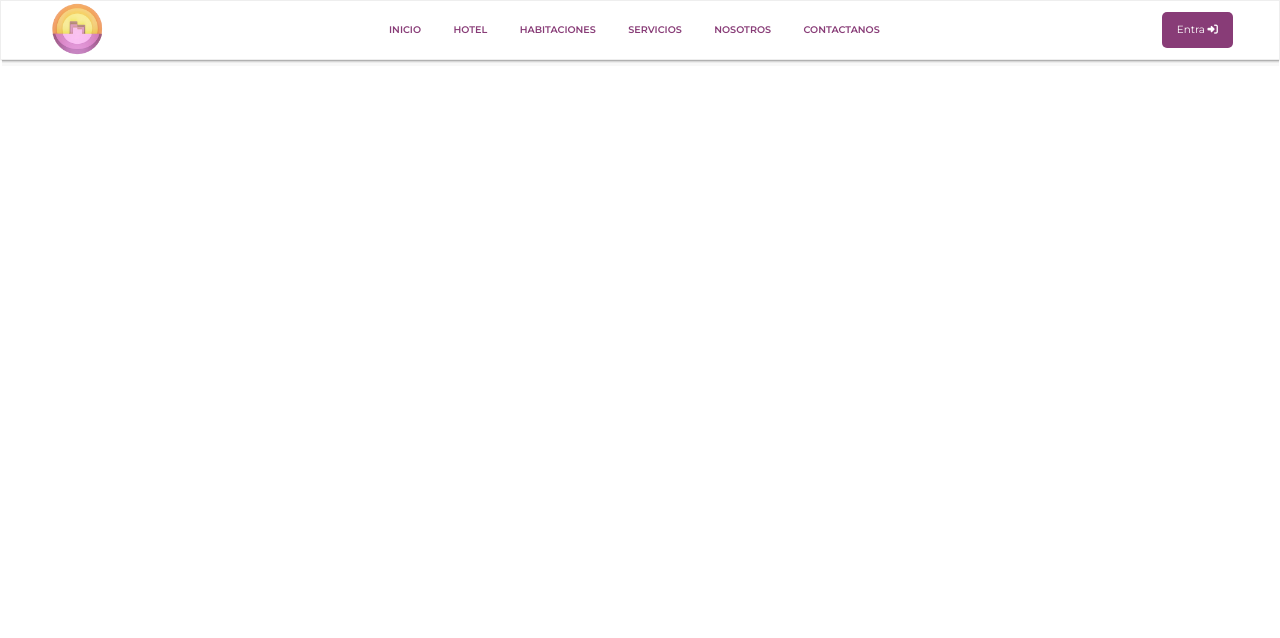
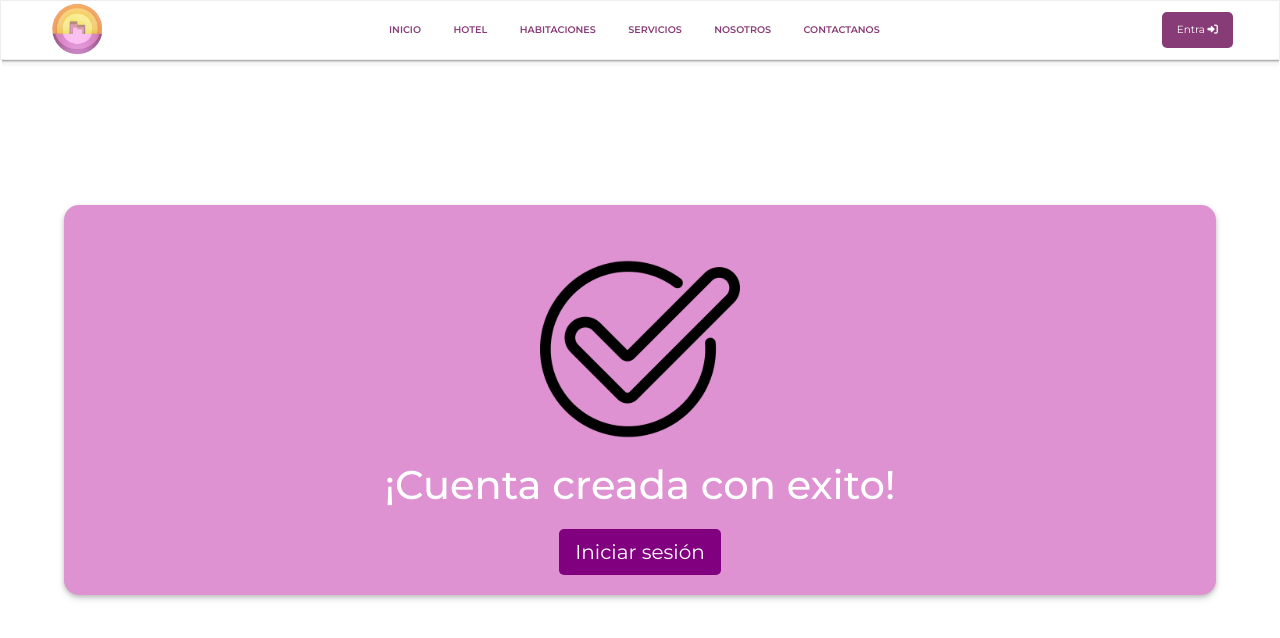
Before and after one commit to OakEsteban/PosadadelSolFRONTEND, a React (Create React App) app: page /Confirmacion in a window 1280 px wide. Shown: the top 638 px of the page. Built offline with nearby package versions, Linux system fonts and the light colour scheme.

Commit message:
Confirmacion contrasenia

```diff
--- a/package.json
+++ b/package.json
@@ -11,6 +11,7 @@
     "gapi-script": "^1.2.0",
     "jwt-decode": "^3.1.2",
     "leaflet": "^1.9.4",
+    "nodemailer": "^6.9.3",
     "react": "^18.2.0",
     "react-bootstrap": "^2.7.4",
     "react-dom": "^18.2.0",
--- a/src/App.js
+++ b/src/App.js
@@ -1,5 +1,4 @@
-import { BrowserRouter as Router, Routes, Route } from 'react-router-dom';
-
+import { BrowserRouter as Router, Routes, Route, Navigate } from 'react-router-dom';
 import Navbar from './components/navbar/Navbar.jsx';
 import Inicio from '../src/components/pages/Inicio.jsx';
 import Hotel from '../src/components/pages/Hotel.jsx';
@@ -8,12 +7,14 @@ import Servicios from '../src/components/pages/Servicios.jsx';
 import Nosotros from '../src/components/pages/Nosotros.jsx';
 import Contactanos from '../src/components/pages/Contactanos.jsx';
 import IniciaSesion from './components/login-register/Login-Registro.jsx'
+import Confirmacion from './components/pages/Confirmacion.jsx';
 
 function App() {
   return (
     <Router>
       <Navbar />
       <Routes>
+        <Route path="/" element={<Navigate to="/Inicio" replace />} />
         <Route exact path="/Inicio" element={<Inicio />} />
         <Route path="/Hotel" element={<Hotel />} />
         <Route path="/Habitaciones" element={<Habitaciones />} />
@@ -21,6 +22,8 @@ function App() {
         <Route path="/Nosotros" element={<Nosotros />} />
         <Route path="/contactanos" element={<Contactanos />} />
         <Route path="/Inicia-Sesion" element={<IniciaSesion />} />
+        <Route path="/Confirmacion" element={<Confirmacion/>} />
+        <Route path="*" element={<Navigate to="/Inicio" replace />} />
       </Routes>
     </Router>
   );
--- /dev/null
+++ b/src/Styles/Confirmacion.css
@@ -0,0 +1,49 @@
+.confirmacion-box {
+    background-color: #DE92D1;
+    border-radius: 15px;
+    width: 50%;
+    height: 42vh;
+    position: absolute;
+    top: 50%;
+    left: 50%;
+    transform: translate(-50%, -50%);
+    color: white;
+    box-shadow: 0 2px 4px rgba(0, 0, 0, 0.2), 0 4px 8px rgba(0, 0, 0, 0.1);
+}
+
+.confirmacion-element {
+    display: flex;
+    flex-direction: column;
+    align-items: center;
+    margin-top: 1.5vh;
+}
+
+.confirmacion-button{
+    display: inline-block;
+    border-radius: 5px;
+    border: none;
+    background-color: purple;
+    color: white;
+    padding: 1vh 2vh;
+    text-align: center;
+    text-decoration: none;
+    font-size: 2.5vh;
+}
+
+/* Estilos para pantallas más pequeñas */
+@media (max-width: 1280px) {
+    .confirmacion-box {
+        width: 90%;
+        height: auto;
+        padding: 20px;
+    }
+}
+
+/* Estilos para pantallas aún más pequeñas */
+@media (max-width: 480px) {
+    .confirmacion-box {
+        width: 95%;
+        height: auto;
+        padding: 10px;
+    }
+}
--- a/src/Styles/Contactanos.css
+++ b/src/Styles/Contactanos.css
@@ -4,7 +4,7 @@
   justify-content: center;
   align-items: center;
   text-align: center;
-  min-height: 120vmin
+  min-height: 110vmin
 }
   .bannerContactenos {
     background-color: #DE92D1;
@@ -25,10 +25,10 @@
   .input-field-contactanos{
     color: black;
   }
-
   .logoinfomapContactanos {
     width: 5vh;
     height: 5vh;
+    margin-right: 2vh;
   }
 
   .logosmapContactenos {
@@ -43,8 +43,8 @@
     width: 80%;
     border-radius: 20px;
     display: flex;
-    justify-content: left;
-    align-items: left;
+    justify-content: center;
+    align-items: center;
     flex-direction: row;
     padding: 20px;
     box-shadow: 2px 2px 4px rgba(0, 0, 0, 0.3);
@@ -112,7 +112,9 @@
     flex-direction: row;
   }
   .radio-paircontactenos{
-    padding-left: 10px;
+    display: flex;
+    flex-direction: center;
+    padding-left: 20px;
   }
   .input-button-contactenos{
     display: inline-block;
@@ -123,9 +125,11 @@
     padding: 10px 20px;
     text-align: center;
     text-decoration: none;
+    margin-top: 5vh;
+    margin-left: 10vh;
   }
   /* Estilos responsivos */
-  @media (max-width: 960px) {
+  @media (max-width: 980px) {
     .bannerContactenos {
       width: 100%;
       border-radius: 10px;
@@ -146,6 +150,11 @@
       padding: 20px;
       box-shadow: 2px 2px 4px rgba(0, 0, 0, 0.3);
     }
+    .form-contactanos{
+      display: flex;
+      align-items: left;
+      justify-content: left;
+    }
     .input-field-contactanos {
       width: 100px;
       border: none;
@@ -164,9 +173,11 @@
       display: flex;
       width: 0.01vh;
       flex-direction: row;
+      position: relative;
+      right: 5vh;
     }
     .radio-paircontactenos{
-      padding-left: 0px;
+      padding-left: 8px;
     }
     .formularioConctactenos{
       display: flex;
--- a/src/components/login-register/Login-Registro.jsx
+++ b/src/components/login-register/Login-Registro.jsx
@@ -260,8 +260,31 @@ function LoginRegistro() {
             console.log(data)
             axios.post('http://localhost:4000/users', data)
                 .then(response => {
-                    console.log(response.data);
-                    navigate('/Inicia-Sesion');
+
+                    /*const nodemailer = require('nodemailer');
+                    sendEmail = async () => {
+                        const config = {
+                            host : 'smtp.gmail.com',
+                            port : 587,
+                            auth : {
+                                user : 'marcelino.hudson@ethereal.email',
+                                pass: 'jrKNxGAt6yy8x9wQnm'
+                            }
+                        }
+                        const mensaje = {
+                            from : 'marcelino.hudson@ethereal.email',
+                            to : data.email,
+                            subject: 'Confirmación de cuenta',
+                            text : '¡Felicitaciones! su cuenta ha sido creada con exito'
+                        }
+                        const transport = nodemailer.createTransport(config);
+                        const info = await transport.sendMail(config);
+                    }
+
+                    sendEmail();*/
+
+
+                    navigate('/Confirmacion');
                     // Aquí puedes realizar cualquier otra acción después de que el usuario se haya registrado correctamente.
                 })
                 .catch(error => {
--- /dev/null
+++ b/src/components/pages/Confirmacion.jsx
@@ -0,0 +1,35 @@
+import "../../Styles/Confirmacion.css";
+import comprobado from "../../Images/comprobado.png";
+import { useNavigate } from 'react-router-dom';
+
+export const Confirmacion = () => {
+    const navigate = useNavigate();
+
+  const handleClick = () => {
+    navigate('/Inicia-Sesion');
+  };
+    return (
+        <div style={{
+
+        }}>
+            <div className="confirmacion-body">
+                <div className="confirmacion-box">
+                    <div className="confirmacion-text confirmacion-element">
+                        <img src={comprobado} className="confirmacion-element" alt="logo-comprobado" width="200" height="200"></img>
+                    </div>
+
+                    <div className="confirmacion-element">
+                        <h1 >¡Cuenta creada con exito!</h1>
+                    </div>
+
+                    <div className="confirmacion-element">
+                        <button className="confirmacion-button" onClick={handleClick}>Iniciar sesión</button>
+                    </div>
+
+                </div>
+            </div>
+        </div>
+
+    )
+}
+export default Confirmacion;
--- a/src/components/pages/Contactanos.jsx
+++ b/src/components/pages/Contactanos.jsx
@@ -62,7 +62,7 @@ export const Contactanos = () => {
 
                         </div>
                     </div>
-                    <form onSubmit={handleSubmit(onSubmit)}>
+                    <form className='div-mapForm' onSubmit={handleSubmit(onSubmit)}>
                         <div className='formularioConctactenos'>
                         <div className='camposContactenos'>
                             <div className='pairConctactenos'>
@@ -115,7 +115,7 @@ export const Contactanos = () => {
                             <a>Mensaje</a>
                         </div>
                         <div>
-                            <input type="text" className="input-field-contactanos2" />
+                            <input type="text"  className="input-field-contactanos2" placeholder='Comentario'/>
                         </div>
                         </div>
                         <input type="submit" value="Enviar" className='input-button-contactenos'></input>
```
Also changed, not shown: src/Images/comprobado.png (added), 1 other file (tests, documents, lock files or other folders).
